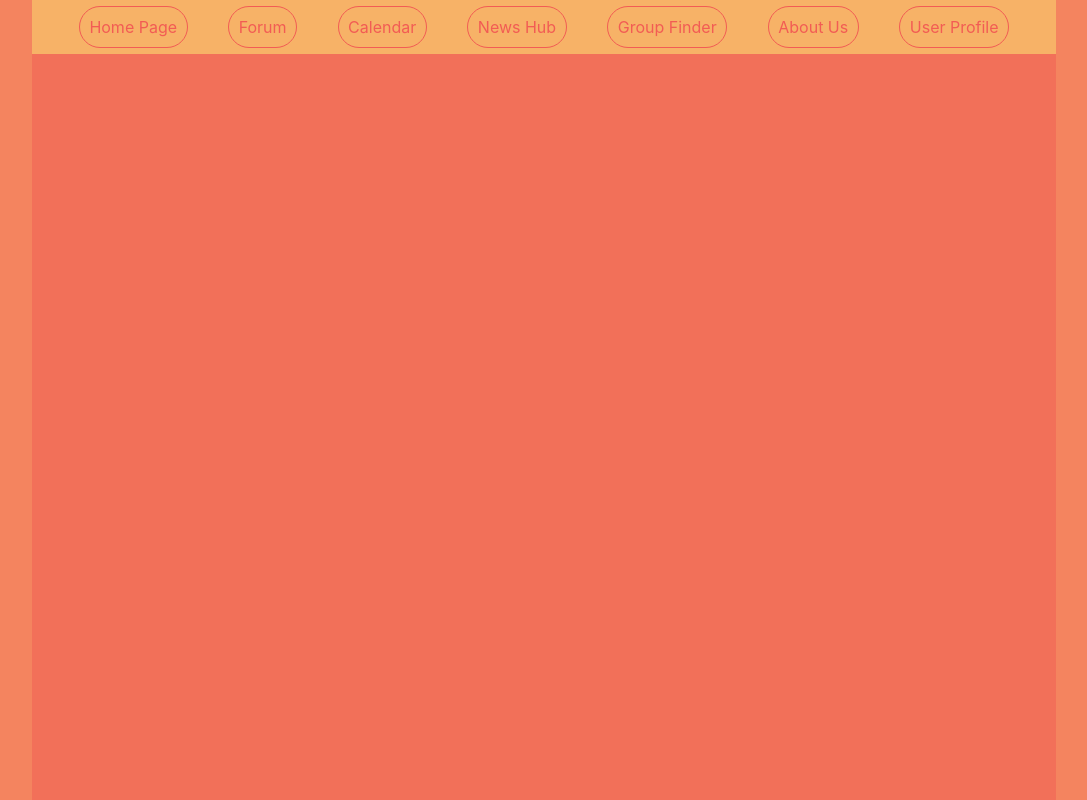
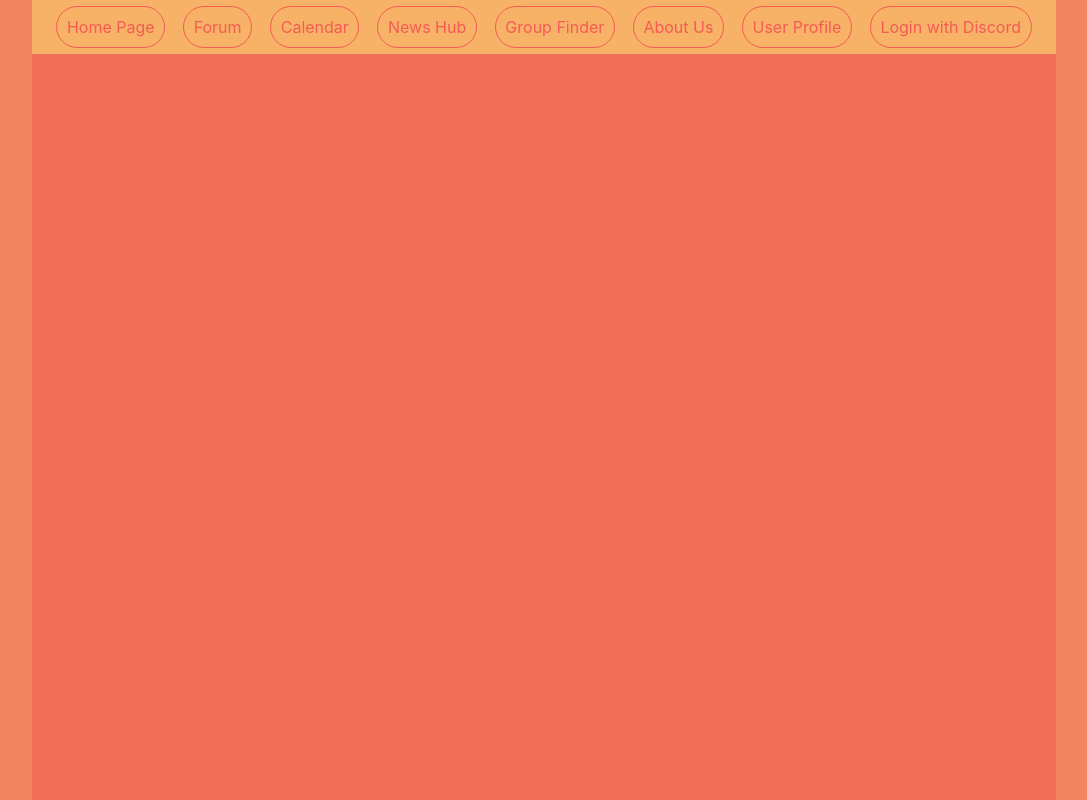
Before and after one commit to ParkerNGore/community-website, a React (Create React App) app: page / in a window 1280 px wide. Shown: the whole page, without its empty margins (96-1183 px from the left). Built offline with nearby package versions, Linux system fonts and the light colour scheme; the HTML template or start-up script is replaced by a standard one.

Commit message:
Allows discord login to be accessed in NavBar #12 #13

```diff
--- a/src/components/navigation/NavigationBar.js
+++ b/src/components/navigation/NavigationBar.js
@@ -37,7 +37,18 @@ function NavigationBar(props) {
     );
   });
 
-  return <nav>{navLinks}</nav>;
+  return (
+    <nav>
+      {navLinks}
+      <a
+        href={`http://localhost:${
+          process.env.PORT ? process.env.PORT : 3005
+        }/api/oauth2/login`}
+      >
+        Login with Discord
+      </a>
+    </nav>
+  );
 }
 
 export default NavigationBar;
```
